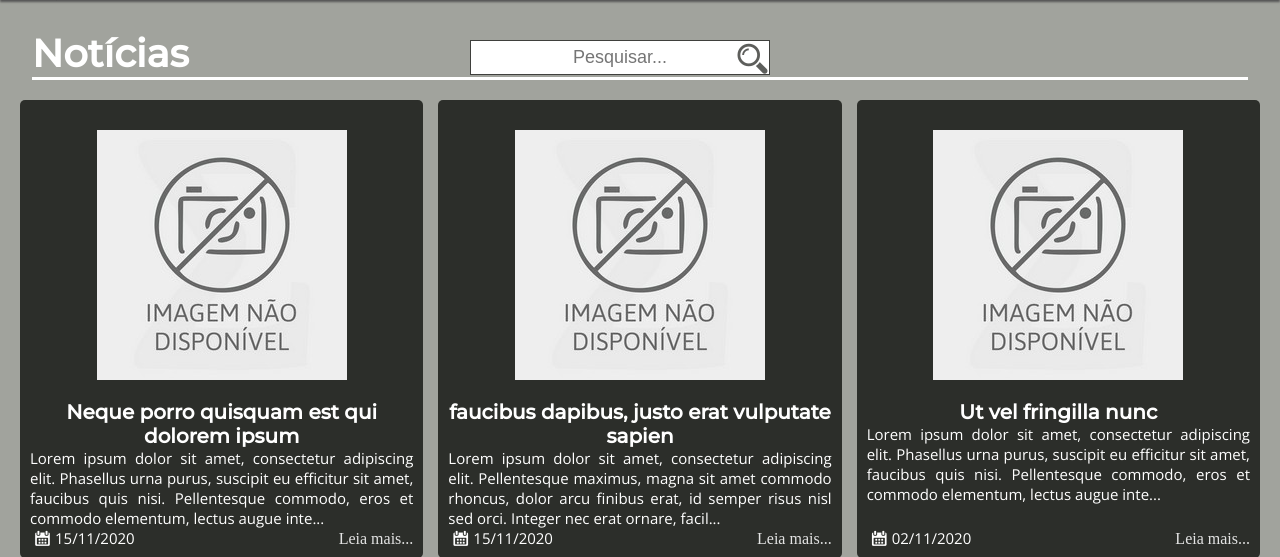
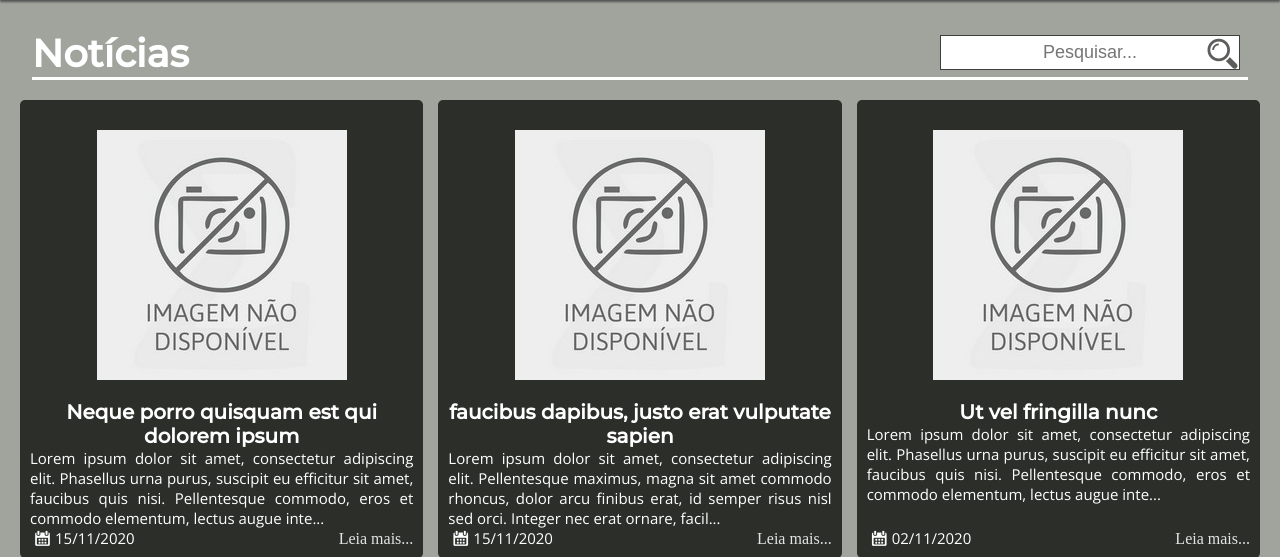
Before and after one commit to walberst/Escola_STC, a PHP site: page /Escola_STC/noticias in a window 1280 px wide. Shown: the part 90-647 px from the top of the page. Run offline with PHP 8.4, Linux system fonts and the light colour scheme; data comes from the database, SQL or seed files in the repository; some libraries are stand-ins or nearby versions.

Commit message:
css search

```diff
--- a/_css/categorias.css
+++ b/_css/categorias.css
@@ -18,9 +18,7 @@
 
 #categorias .titulo form{
     position: absolute;
-    left: 50%;
-    top: 50%;
-    transform: translate(-50%,-50%);
+    right: 0;
 }
 
 #categorias .titulo form input[name="s"]{
```
